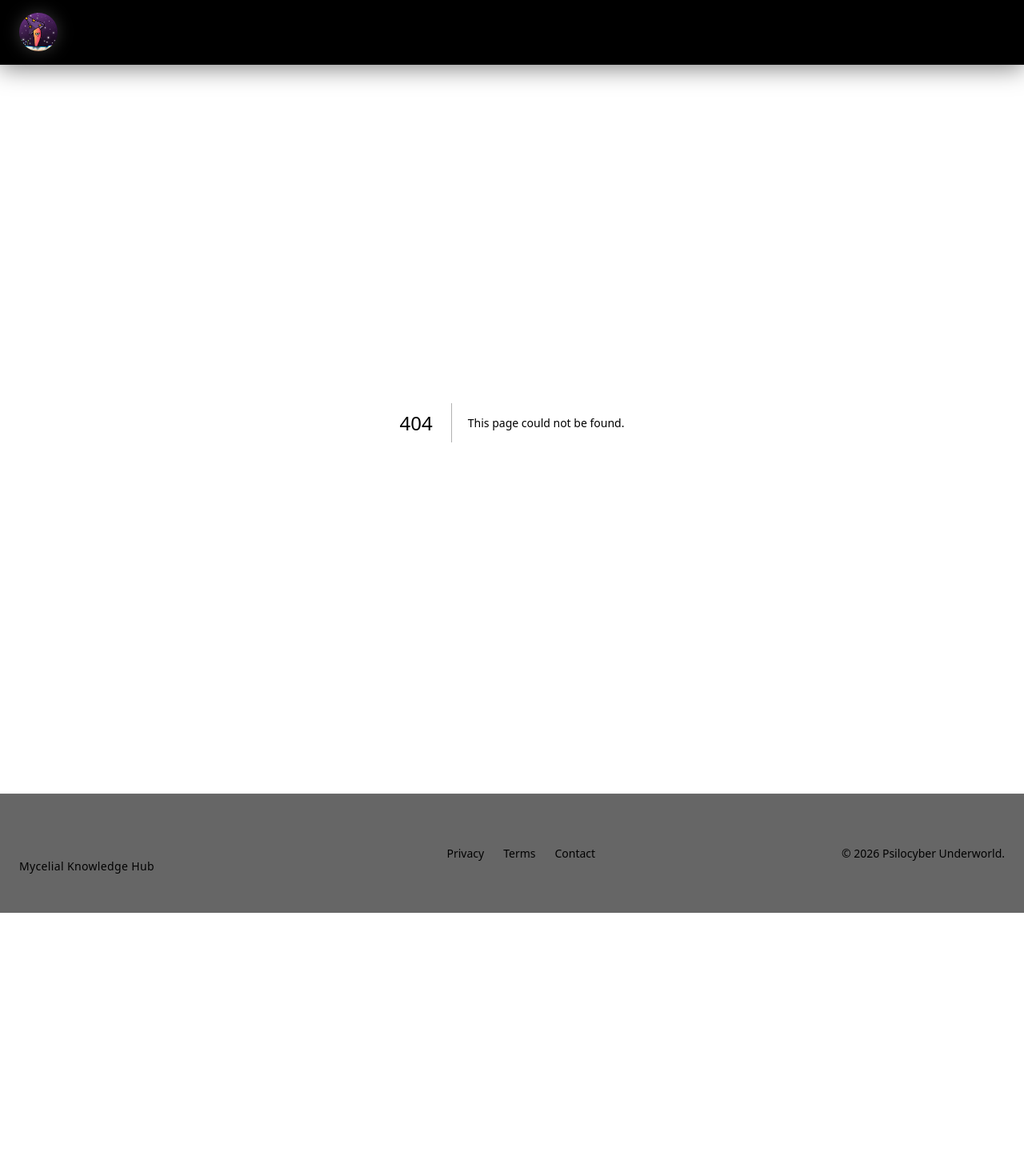
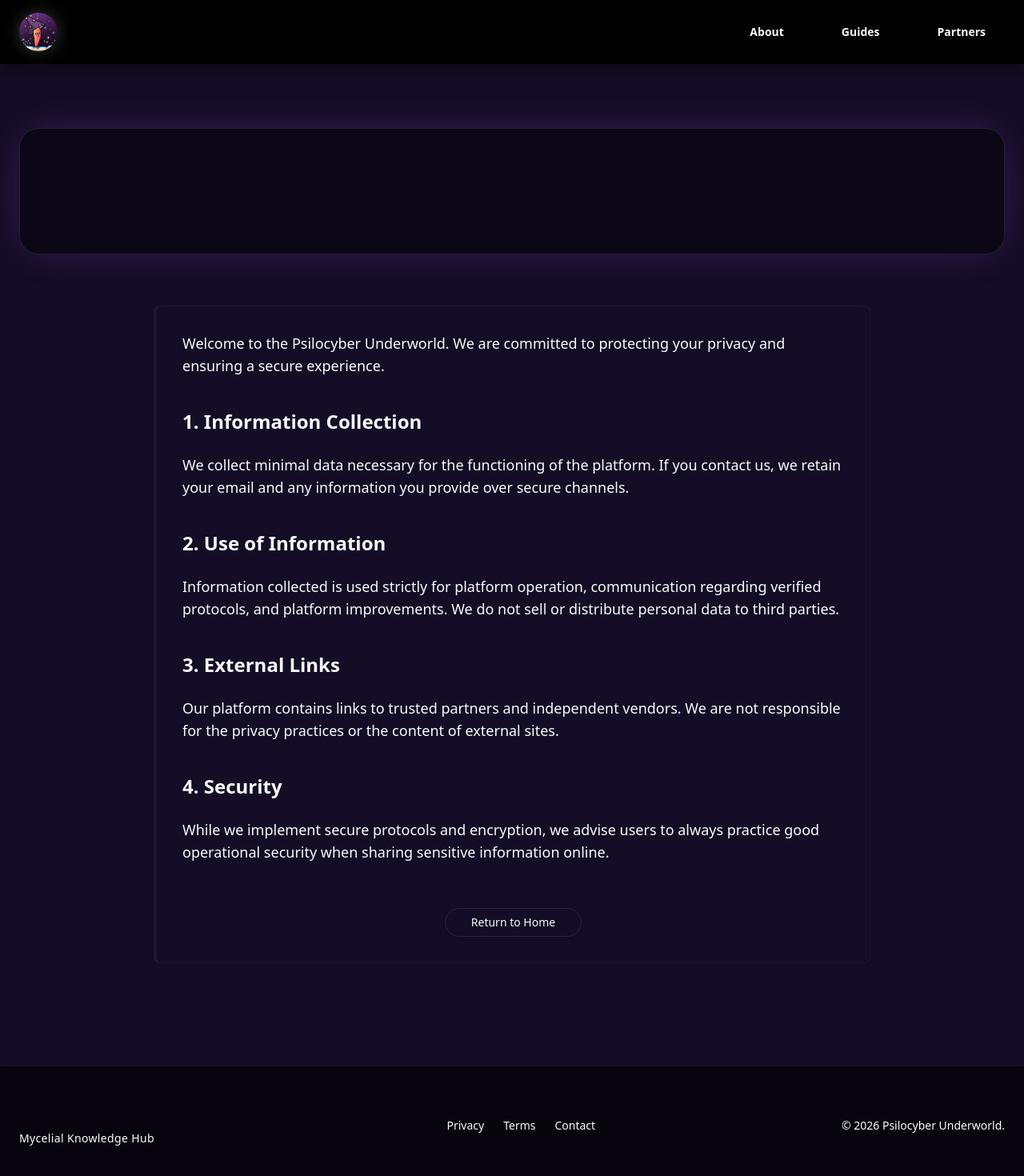
Before and after one commit to insid30ut/psilocyber-underworld, a Next.js app: page /privacy in a window 1280 px wide. Before the commit this address had no page. Shown: the top 1470 px of the page at 80% size. Before the commit the page ends 1141 px from the top, so only its background shows below. Built offline with nearby package versions, Linux system fonts and the light colour scheme.

Commit message:
feat: Introduce a global layout component and add dedicated privacy policy and terms of service pages.

```diff
--- /dev/null
+++ b/src/app/privacy/page.tsx
@@ -0,0 +1,56 @@
+import { Card, CardContent } from "@/components/Card";
+import { Button } from "@/components/Button";
+import Link from "next/link";
+
+export const metadata = {
+    title: "Privacy Policy | Psilocyber Underworld",
+    description: "Privacy policy for the Psilocyber Underworld.",
+};
+
+export default function PrivacyPage() {
+    return (
+        <div className="flex flex-col gap-16 pb-16 mt-8">
+            <section className="relative w-full mx-auto rounded-3xl overflow-hidden border border-white/10 shadow-[0_0_50px_-12px_rgba(168,85,247,0.3)] bg-black/40 p-12 text-center backdrop-blur-md">
+                <h1 className="text-4xl md:text-6xl font-black uppercase text-transparent bg-clip-text bg-gradient-to-r from-primary to-accent">Privacy Policy</h1>
+            </section>
+
+            <section className="max-w-4xl mx-auto w-full">
+                <Card className="bg-card/30 backdrop-blur-md border-white/5 border-l-primary/50 border-l-4">
+                    <CardContent className="p-8 flex flex-col gap-6 text-muted-foreground leading-relaxed text-lg">
+                        <p>
+                            Welcome to the Psilocyber Underworld. We are committed to protecting your privacy and ensuring a secure experience.
+                        </p>
+
+                        <h2 className="text-2xl font-bold text-foreground mt-4">1. Information Collection</h2>
+                        <p>
+                            We collect minimal data necessary for the functioning of the platform. If you contact us, we retain your email and any information you provide over secure channels.
+                        </p>
+
+                        <h2 className="text-2xl font-bold text-foreground mt-4">2. Use of Information</h2>
+                        <p>
+                            Information collected is used strictly for platform operation, communication regarding verified protocols, and platform improvements. We do not sell or distribute personal data to third parties.
+                        </p>
+
+                        <h2 className="text-2xl font-bold text-foreground mt-4">3. External Links</h2>
+                        <p>
+                            Our platform contains links to trusted partners and independent vendors. We are not responsible for the privacy practices or the content of external sites.
+                        </p>
+
+                        <h2 className="text-2xl font-bold text-foreground mt-4">4. Security</h2>
+                        <p>
+                            While we implement secure protocols and encryption, we advise users to always practice good operational security when sharing sensitive information online.
+                        </p>
+
+                        <div className="mt-8 flex justify-center">
+                            <Link href="/">
+                                <Button variant="outline" className="px-8 rounded-full border-primary/50 hover:bg-primary/10 transition-all duration-300">
+                                    Return to Home
+                                </Button>
+                            </Link>
+                        </div>
+                    </CardContent>
+                </Card>
+            </section>
+        </div>
+    );
+}
--- /dev/null
+++ b/src/app/terms/page.tsx
@@ -0,0 +1,56 @@
+import { Card, CardContent } from "@/components/Card";
+import { Button } from "@/components/Button";
+import Link from "next/link";
+
+export const metadata = {
+    title: "Terms of Service | Psilocyber Underworld",
+    description: "Terms of service for utilizing the Psilocyber Underworld archives.",
+};
+
+export default function TermsPage() {
+    return (
+        <div className="flex flex-col gap-16 pb-16 mt-8">
+            <section className="relative w-full mx-auto rounded-3xl overflow-hidden border border-white/10 shadow-[0_0_50px_-12px_rgba(45,212,191,0.3)] bg-black/40 p-12 text-center backdrop-blur-md">
+                <h1 className="text-4xl md:text-6xl font-black uppercase text-transparent bg-clip-text bg-gradient-to-r from-secondary to-accent">Terms of Service</h1>
+            </section>
+
+            <section className="max-w-4xl mx-auto w-full">
+                <Card className="bg-card/30 backdrop-blur-md border-white/5 border-l-secondary/50 border-l-4">
+                    <CardContent className="p-8 flex flex-col gap-6 text-muted-foreground leading-relaxed text-lg">
+                        <p>
+                            By accessing the Psilocyber Underworld, you agree to comply with and be bound by the following terms of use.
+                        </p>
+
+                        <h2 className="text-2xl font-bold text-foreground mt-4">1. Educational Purpose</h2>
+                        <p>
+                            All information, protocols, and cultivation guides provided on this platform are strictly for educational and harm-reduction purposes.
+                        </p>
+
+                        <h2 className="text-2xl font-bold text-foreground mt-4">2. Legal Compliance</h2>
+                        <p>
+                            Users are responsible for understanding and adhering to the local, state, and federal laws of their respective jurisdictions. We do not condone illegal activities.
+                        </p>
+
+                        <h2 className="text-2xl font-bold text-foreground mt-4">3. Partner Network</h2>
+                        <p>
+                            We curate a list of trusted partners, but we do not guarantee the services or products offered by external vendors. Users engage with partners at their own discretion.
+                        </p>
+
+                        <h2 className="text-2xl font-bold text-foreground mt-4">4. Content Usage</h2>
+                        <p>
+                            The mycelial knowledge shared here is meant for the community. While we encourage the distribution of information, please credit the original authors and the Psilocyber Underworld when sharing.
+                        </p>
+
+                        <div className="mt-8 flex justify-center">
+                            <Link href="/">
+                                <Button variant="outline" className="px-8 rounded-full border-secondary/50 hover:bg-secondary/10 transition-all duration-300">
+                                    Return to Home
+                                </Button>
+                            </Link>
+                        </div>
+                    </CardContent>
+                </Card>
+            </section>
+        </div>
+    );
+}
--- a/src/components/Layout.tsx
+++ b/src/components/Layout.tsx
@@ -1,4 +1,5 @@
 import React from "react";
+import Link from "next/link";
 import { buttonVariants, cn } from "@/components/Button";
 
 interface LayoutProps {
@@ -15,34 +16,34 @@ const Layout: React.FC<LayoutProps> = ({ children }) => {
 			<header className="fixed top-0 w-full z-50 border-b border-white/5 bg-black shadow-[0_4px_30px_rgba(0,0,0,0.5)]">
 				<nav className="container mx-auto flex h-20 items-center justify-between px-6">
 					<div className="flex items-center gap-2">
-						<a href="/" className="hover:opacity-80 transition-opacity hover:scale-105 duration-300">
+						<Link href="/" className="hover:opacity-80 transition-opacity hover:scale-105 duration-300">
 							<img src="/297.png" alt="Psilocyber Underworld" className="h-12 w-12 rounded-full object-cover drop-shadow-[0_0_10px_rgba(255,255,255,0.2)]" />
-						</a>
+						</Link>
 					</div>
 					<ul className="flex items-center gap-6">
 						<li>
-							<a
+							<Link
 								href="/about"
 								className={cn(buttonVariants({ variant: "secondary" }), "rounded-full font-semibold px-6 hover:shadow-[0_0_15px_rgba(45,212,191,0.4)] transition-all duration-300")}
 							>
 								About
-							</a>
+							</Link>
 						</li>
 						<li>
-							<a
+							<Link
 								href="/guides"
 								className={cn(buttonVariants({ variant: "secondary" }), "rounded-full font-semibold px-6 hover:shadow-[0_0_15px_rgba(45,212,191,0.4)] transition-all duration-300")}
 							>
 								Guides
-							</a>
+							</Link>
 						</li>
 						<li>
-							<a
+							<Link
 								href="/partners"
 								className={cn(buttonVariants({ variant: "secondary" }), "rounded-full font-semibold px-6 hover:shadow-[0_0_15px_rgba(45,212,191,0.4)] transition-all duration-300")}
 							>
 								Partners
-							</a>
+							</Link>
 						</li>
 					</ul>
 				</nav>
@@ -58,9 +59,9 @@ const Layout: React.FC<LayoutProps> = ({ children }) => {
 							<p className="text-sm text-muted-foreground mt-1 tracking-wide">Mycelial Knowledge Hub</p>
 						</div>
 						<div className="flex gap-6 text-sm font-medium text-muted-foreground">
-							<a href="#" className="hover:text-primary transition-colors hover:drop-shadow-[0_0_8px_rgba(168,85,247,0.5)]">Privacy</a>
-							<a href="#" className="hover:text-primary transition-colors hover:drop-shadow-[0_0_8px_rgba(168,85,247,0.5)]">Terms</a>
-							<a href="/about" className="hover:text-primary transition-colors hover:drop-shadow-[0_0_8px_rgba(168,85,247,0.5)]">Contact</a>
+							<Link href="/privacy" className="hover:text-primary transition-colors hover:drop-shadow-[0_0_8px_rgba(168,85,247,0.5)]">Privacy</Link>
+							<Link href="/terms" className="hover:text-primary transition-colors hover:drop-shadow-[0_0_8px_rgba(168,85,247,0.5)]">Terms</Link>
+							<Link href="/about" className="hover:text-primary transition-colors hover:drop-shadow-[0_0_8px_rgba(168,85,247,0.5)]">Contact</Link>
 						</div>
 						<p className="text-sm text-muted-foreground/60">&copy; 2026 Psilocyber Underworld.</p>
 					</div>
```
